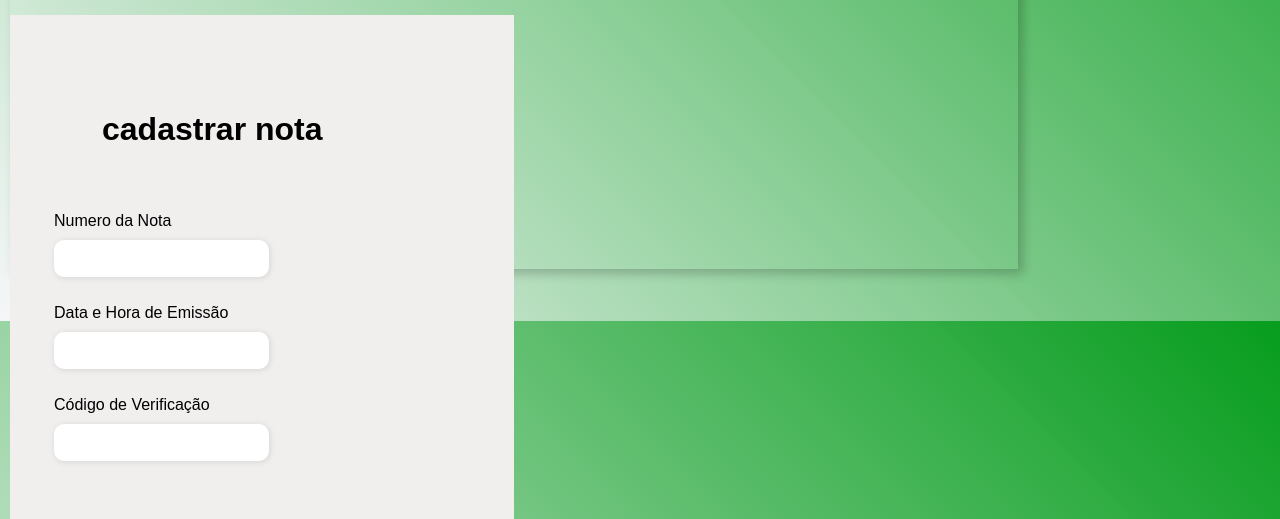
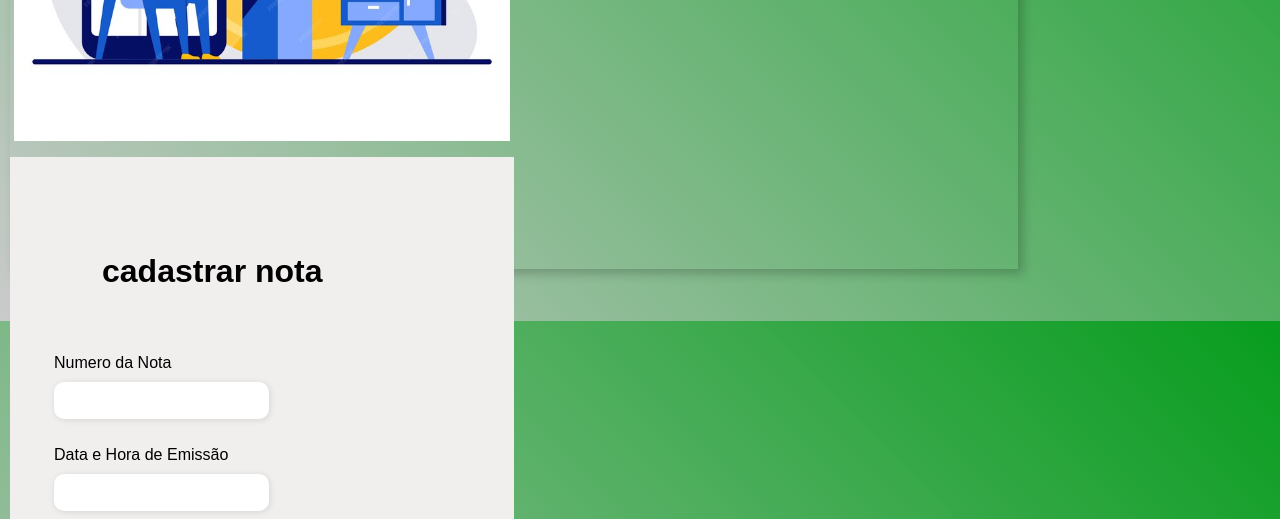
Before and after one commit to wagnersol/controleFinanceiro, a Flask app: page /cadastro_nota in a window 1280 px wide. Shown: the part 479-998 px from the top of the page. Run offline with Flask 3, Linux system fonts and the light colour scheme.

Commit message:
ajustando home.login,cadastro_nota,cadastro_usuario

```diff
--- a/static/css/cadastro_nota.css
+++ b/static/css/cadastro_nota.css
@@ -13,7 +13,7 @@ body{
     display: flex;
     justify-content: center;
     align-items: center;
-    background-image: linear-gradient(45deg,rgb(245, 246, 248,0.975),rgb(4, 156, 27,0.988));
+    background-image: linear-gradient(45deg,rgb(200, 201, 201,0.982),rgb(4, 156, 27,0.988));
 }
 
 .container{
--- a/static/css/home.css
+++ b/static/css/home.css
@@ -10,7 +10,7 @@
 
 
 body{
-    background-image: linear-gradient(0deg, rgba(245, 246, 248, 0.975), rgba(4, 156, 27, 0.988));
+    background-image: linear-gradient(0deg, rgba(200, 201, 201, 0.982), rgba(4, 156, 27, 0.988));
     background-position: center;
     background-size: cover;
     align-items: center;
@@ -36,7 +36,7 @@ header,h1{
 
 .divisao-titulo {
     margin: 0px;
-    margin-top: 48px;
+    /* margin-top: 48px; */
     margin-right: 40px;
     width: 100%;
     text-align: center;
--- a/templates/cadastro_nota.html
+++ b/templates/cadastro_nota.html
@@ -27,7 +27,7 @@
 
     <div class="container">
       <div class="form-image">
-        <img src="/static/img/freelance-sucesso-financeiro-investimento-conceito-de-negocios-com-personagem-minusculo-freelancer-de-sucesso-trabalhando-e-ganhando-dinheiro-no-computador-em-casa-plana-metafora-de-renda-online_269730-441-1.jpg" alt="">
+        <img src="/static/img/images financeiro.jpg 9.jpg" alt="">
       </div>
 
       <div class="form">
--- a/templates/cadastro_usuario.html
+++ b/templates/cadastro_usuario.html
@@ -27,7 +27,7 @@
     <div class="conteudo-cadastro">
         <div class="box">
             <div class="img-box">
-                 <img src="/static/img/images financeiro.jpg.jpg" alt="">
+                 <img src="/static/img/images financeiro.jpg 2.jpg" alt="">
 
              </div>
              <div class="form-box">
```
Also changed, not shown: static/css/cadastro_usuario.css (+1 -30 lines), static/css/login.css (+1 -106 lines), templates/login.html (+0 -48 lines), static/img/images financeiro.jpg 9.jpg (renamed from static/img/images financeiro.jpg.jpg).
